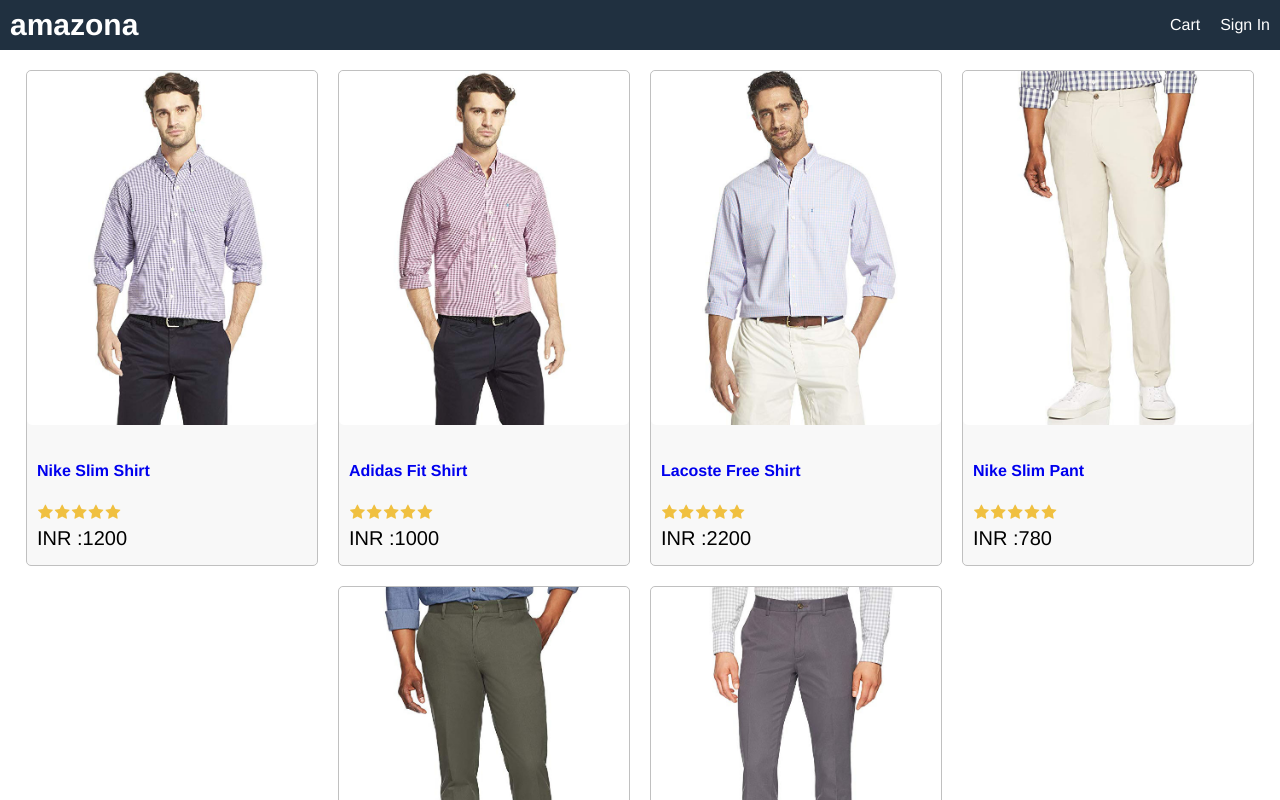
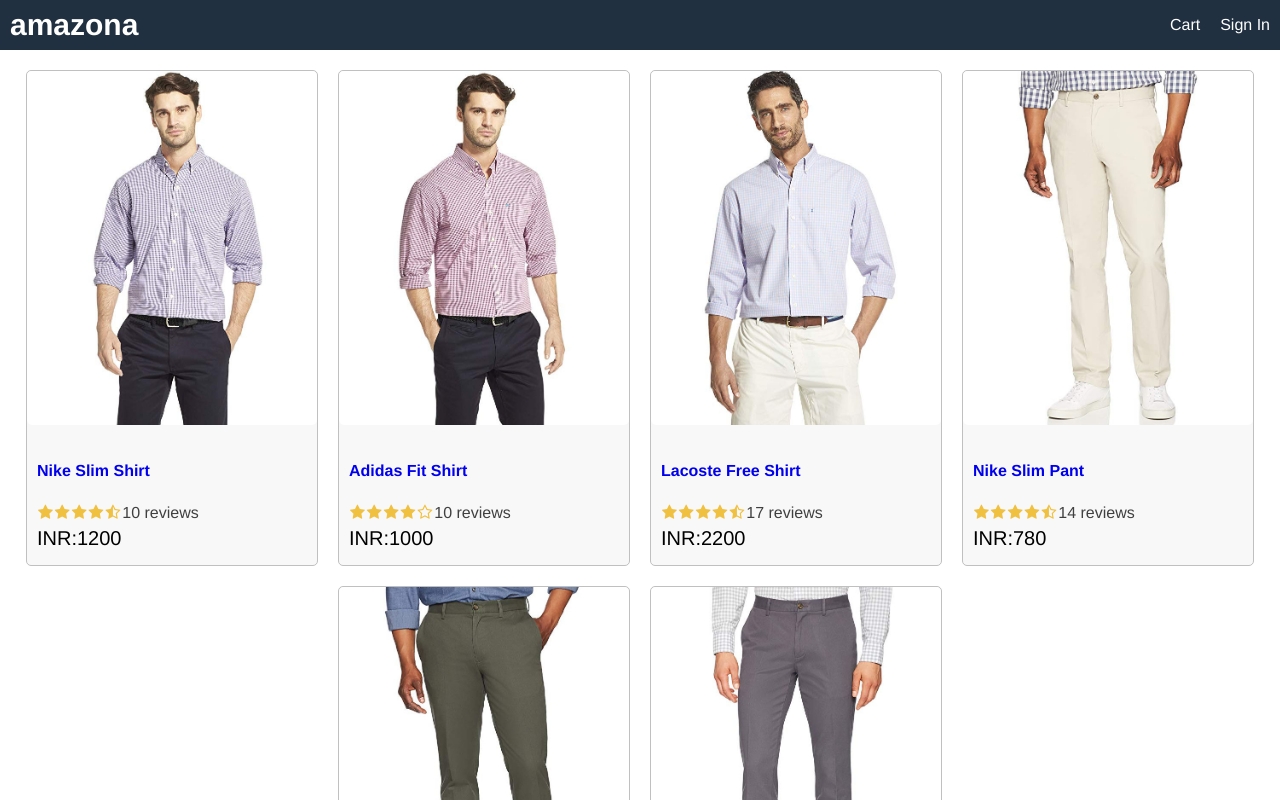
Before and after one commit to Bharath-S-V/mern-ecommerce, a React (Create React App) app in the folder frontend/: page / in a window 1280 px wide. Shown: the top 800 px of the page. Built offline with nearby package versions, Linux system fonts and the light colour scheme; the HTML template or start-up script is replaced by a standard one.

Commit message:
rating component

```diff
--- a/frontend/src/App.jsx
+++ b/frontend/src/App.jsx
@@ -1,4 +1,6 @@
 import data from './data';
+import Product from './components/product';
+
 function App() {
   return (
     <div className="grid-container">
@@ -17,38 +19,7 @@
         <div>
           <div className="row center">
             {data.products.map((product) => (
-              <div key={product._id} className="card">
-                <a href={`/product/${product._id}`}>
-                  <img
-                    className="medium"
-                    src={product.image}
-                    alt={product.name}
-                  />
-                </a>
-                <div className="card-body">
-                  <a href={`/product/${product._id}`}>
-                    <h2>{product.name}</h2>
-                  </a>
-                  <div className="rating">
-                    <span>
-                      <i className="fa fa-star"></i>
-                    </span>
-                    <span>
-                      <i className="fa fa-star"></i>
-                    </span>
-                    <span>
-                      <i className="fa fa-star"></i>
-                    </span>
-                    <span>
-                      <i className="fa fa-star"></i>
-                    </span>
-                    <span>
-                      <i className="fa fa-star"></i>
-                    </span>
-                  </div>
-                  <div className="price">INR :{product.price}</div>
-                </div>
-              </div>
+             <Product key={product._id} product={product}></Product>
             ))}
           </div>
         </div>
@@ -57,5 +28,4 @@
     </div>
   );
 }
-
 export default App;
--- /dev/null
+++ b/frontend/src/components/Rating.js
@@ -0,0 +1,65 @@
+import React from 'react';
+
+export default function Rating(props) {
+  const { rating, numReviews } = props;
+  return (
+    <div className="rating">
+      <span>
+        <i
+          className={
+            rating >= 1
+              ? 'fa fa-star'
+              : rating >= 0.5
+              ? 'fa fa-star-half-o'
+              : 'fa fa-star-o'
+          }
+        ></i>
+      </span>
+      <span>
+        <i
+          className={
+            rating >= 2
+              ? 'fa fa-star'
+              : rating >= 1.5
+              ? 'fa fa-star-half-o'
+              : 'fa fa-star-o'
+          }
+        ></i>
+      </span>
+      <span>
+        <i
+          className={
+            rating >= 3
+              ? 'fa fa-star'
+              : rating >= 2.5
+              ? 'fa fa-star-half-o'
+              : 'fa fa-star-o'
+          }
+        ></i>
+      </span>
+      <span>
+        <i
+          className={
+            rating >= 4
+              ? 'fa fa-star'
+              : rating >= 3.5
+              ? 'fa fa-star-half-o'
+              : 'fa fa-star-o'
+          }
+        ></i>
+      </span>
+      <span>
+        <i
+          className={
+            rating >= 5
+              ? 'fa fa-star'
+              : rating >= 4.5
+              ? 'fa fa-star-half-o'
+              : 'fa fa-star-o'
+          }
+        ></i>
+      </span>
+      <span>{numReviews + ' reviews'}</span>
+    </div>
+  );
+}
--- /dev/null
+++ b/frontend/src/components/product.js
@@ -0,0 +1,23 @@
+import React from 'react';
+import Rating from './Rating';
+
+export default function Product(props) {
+  const { product } = props;
+  return (
+    <div key={product._id} className="card">
+      <a href={`/product/${product._id}`}>
+        <img className="medium" src={product.image} alt={product.name} />
+      </a>
+      <div className="card-body">
+        <a href={`/product/${product._id}`}>
+          <h2>{product.name}</h2>
+        </a>
+        <Rating
+          rating={product.rating}
+          numReviews={product.numReviews}
+        ></Rating>
+        <div className="price">INR:{product.price}</div>
+      </div>
+    </div>
+  );
+}
--- a/frontend/src/index.css
+++ b/frontend/src/index.css
@@ -103,3 +103,7 @@
   color: #f0c040;
   margin: 0.1rem;
 }
+
+.rating span:last-child {
+  color: #404040;
+}
```
